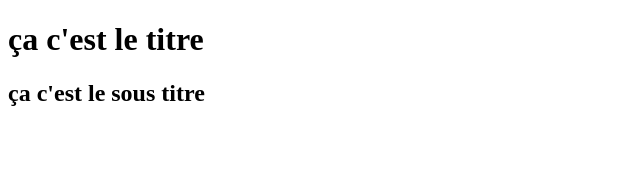
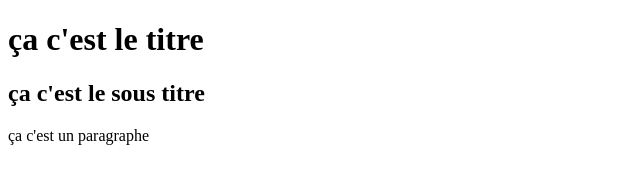
Before and after one commit to baptistepierre22/ExerciceGit, a plain HTML site: page index.html in a window 1280 px wide. Shown: the whole page, without its empty margins (0-640 px from the left). Drawn offline with Linux system fonts and the light colour scheme.

Commit message:
2ème sauvegarde

```diff
--- a/index.html
+++ b/index.html
@@ -6,6 +6,6 @@
     <body>
         <h1> ça c'est le titre</h1>
         <h2>ça c'est le sous titre</h2>
-
+        <p> ça c'est un paragraphe </p>
     </body>
 </html>
```
